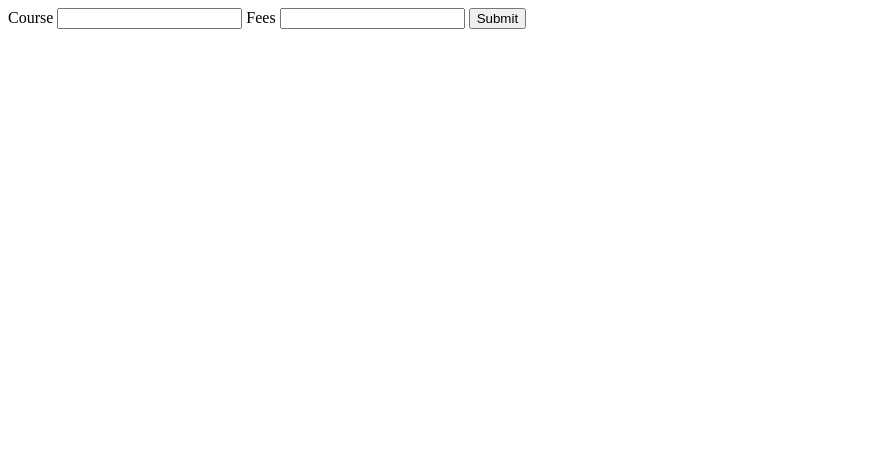
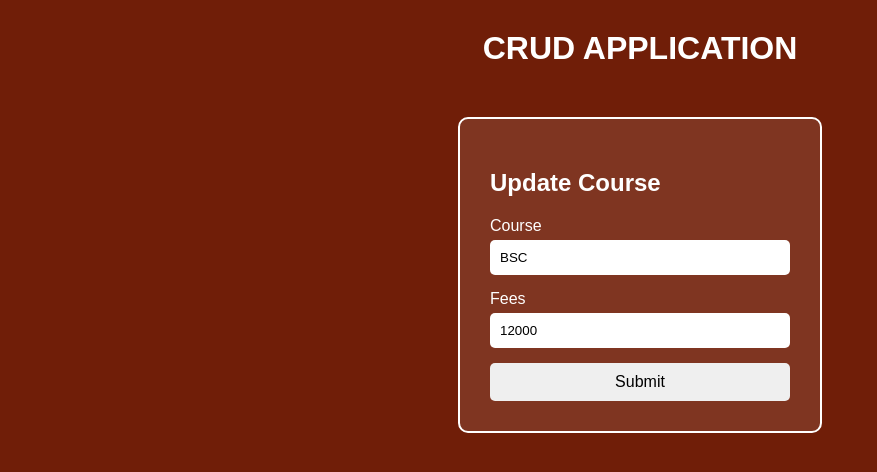
Before and after one commit to niyamanoj91/todo, a Django app: page /update/7 in a window 1280 px wide. Shown: the top 472 px of the page, without its empty margins (0-877 px from the left). Run offline with Django 5.2, Linux system fonts and the light colour scheme; data comes from the database, SQL or seed files in the repository; both versions use the stored data as it was after the commit.

Commit message:
update style sdd

```diff
--- a/djangapp/views.py
+++ b/djangapp/views.py
@@ -14,11 +14,15 @@ def delete_djann(request,id):
     djann.objects.filter(id=id).delete()
     return redirect('home')
 
-def update_djann(request,id):
-    b=djann.objects.get(id=id)
-    if request.method=='POST':
-        b.course=request.POST.get('course')
-        b.fees=request.POST.get('fees')
+def update_djann(request, id):
+    b = djann.objects.get(id=id)
+
+    if request.method == 'POST':
+        b.course = request.POST.get('course')
+        b.fees = request.POST.get('fees')
+
         b.save()
+
         return redirect('home')
-    return render(request,'update.html')
+
+    return render(request, 'update.html', {'b': b})
--- a/templates/update.html
+++ b/templates/update.html
@@ -3,16 +3,81 @@
 <head>
     <meta charset="UTF-8">
     <meta name="viewport" content="width=device-width, initial-scale=1.0">
-    <title>Document</title>
+    <title>CRUD Application</title>
+
+    <style>
+
+        body{
+            background-color: rgb(112, 30, 8);
+            font-family: Arial, Helvetica, sans-serif;
+            margin: 0;
+            padding: 0;
+        }
+
+        h1{
+            color: white;
+            text-align: center;
+            margin-top: 30px;
+        }
+
+        .crud{
+            display: flex;
+            justify-content: center;
+            gap: 50px;
+            margin-top: 50px;
+            flex-wrap: wrap;
+        }
+        button{
+            padding: 10px;
+            font-size: 16px;
+            border: none;
+            border-radius: 5px;
+            cursor: pointer;
+        }
+        form{
+            display: flex;
+            flex-direction: column;
+            padding: 30px;
+            width: 300px;
+            border: 2px solid white;
+            border-radius: 10px;
+            background-color: rgba(255,255,255,0.1);
+            color: white;
+        }
+
+        form input{
+            padding: 10px;
+            margin-top: 5px;
+            margin-bottom: 15px;
+            border: none;
+            border-radius: 5px;
+        }
+    </style>
 </head>
+
 <body>
-    <form method="POST">
-        {% csrf_token %}
-        <label for="">Course</label>
-        <input type="type" name="course">
-        <label for="">Fees</label>
-        <input type="number" name="fees">
-        <button>Submit</button>
-    </form>
+
+    <h1>CRUD APPLICATION</h1>
+
+    <div class="crud">
+
+        <div class="form-container">
+            <form method="POST">
+
+                <h2>Update Course</h2>
+
+                {% csrf_token %}
+
+                <label>Course</label>
+                <input type="text" name="course" value="{{b.course}}">
+
+                <label>Fees</label>
+                <input type="number" name="fees" value="{{b.fees}}">
+
+                <button type="submit">Submit</button>
+
+            </form>
+        </div>
+    </div>
 </body>
 </html>
```
Also changed, not shown: db.sqlite3.
